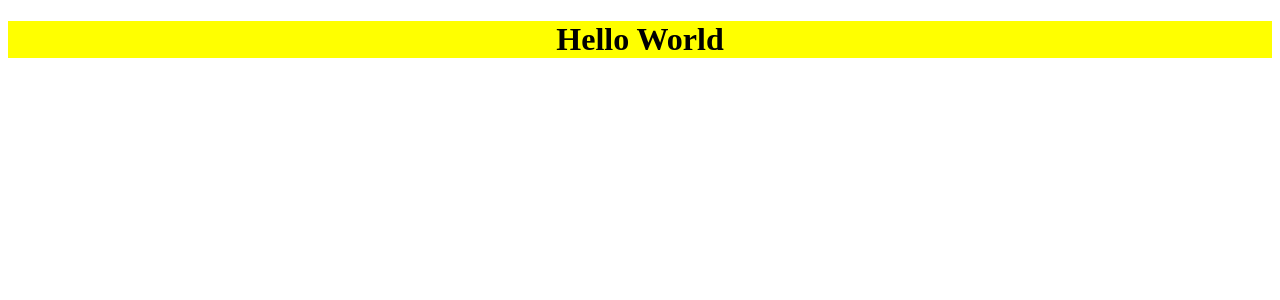
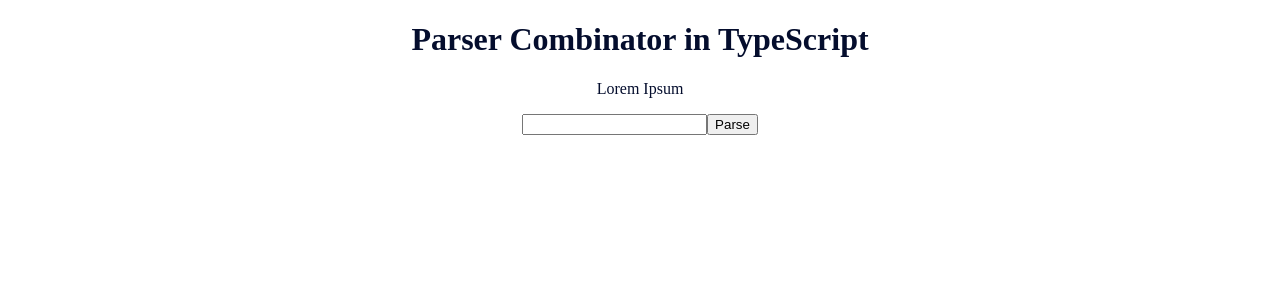
Before and after one commit to Oyoshi/parser-combinator-pgs-demo, a React (Create React App) app: page / in a window 1280 px wide. Shown: the top 300 px of the page. Built offline with nearby package versions, Linux system fonts and the light colour scheme.

Commit message:
feat: add GlobalStyle and theme

```diff
--- a/src/App.tsx
+++ b/src/App.tsx
@@ -1,14 +1,26 @@
 import styled from "styled-components";
 
-const SCHeader = styled.header`
+const Header = styled.header`
   text-align: center;
-  background: yellow;
+`;
+
+const Section = styled.section`
+  text-align: center;
 `;
 
 const App = () => (
-  <SCHeader>
-    <h1>Hello World</h1>
-  </SCHeader>
+  <>
+    <Header>
+      <h1>Parser Combinator in TypeScript</h1>
+    </Header>
+    <Section>
+      <p>Lorem Ipsum</p>
+    </Section>
+    <Section>
+      <input />
+      <button>Parse</button>
+    </Section>
+  </>
 );
 
 export default App;
--- a/src/index.tsx
+++ b/src/index.tsx
@@ -1,6 +1,8 @@
 import React from "react";
 import ReactDOM from "react-dom/client";
-import App from "./App";
+import { ThemeProvider } from "styled-components";
+import GlobalStyle, { theme } from "./theme";
+import App from "./app";
 import reportWebVitals from "./reportWebVitals";
 
 const root = ReactDOM.createRoot(
@@ -8,7 +10,10 @@ const root = ReactDOM.createRoot(
 );
 root.render(
   <React.StrictMode>
-    <App />
+    <ThemeProvider theme={theme}>
+      <GlobalStyle />
+      <App />
+    </ThemeProvider>
   </React.StrictMode>
 );
 
--- /dev/null
+++ b/src/theme/global-style.ts
@@ -0,0 +1,12 @@
+import { createGlobalStyle } from "styled-components";
+
+const GlobalStyle = createGlobalStyle`
+  body {
+    margin: 0;
+    padding: 0;
+    background-color: ${({ theme }) => theme.background};
+    color: ${({ theme }) => theme.primary};
+  }
+`;
+
+export default GlobalStyle;
--- /dev/null
+++ b/src/theme/index.ts
@@ -0,0 +1,4 @@
+import GlobalStyle from "./global-style";
+export { theme } from "./theme";
+
+export default GlobalStyle;
--- /dev/null
+++ b/src/theme/theme.ts
@@ -0,0 +1,13 @@
+interface Theme {
+  background: string;
+  primary: string;
+}
+
+export const theme: Theme = {
+  background: "#ffffff",
+  primary: "#040d2d",
+};
+
+declare module "styled-components" {
+  export interface DefaultTheme extends Theme {}
+}
```
